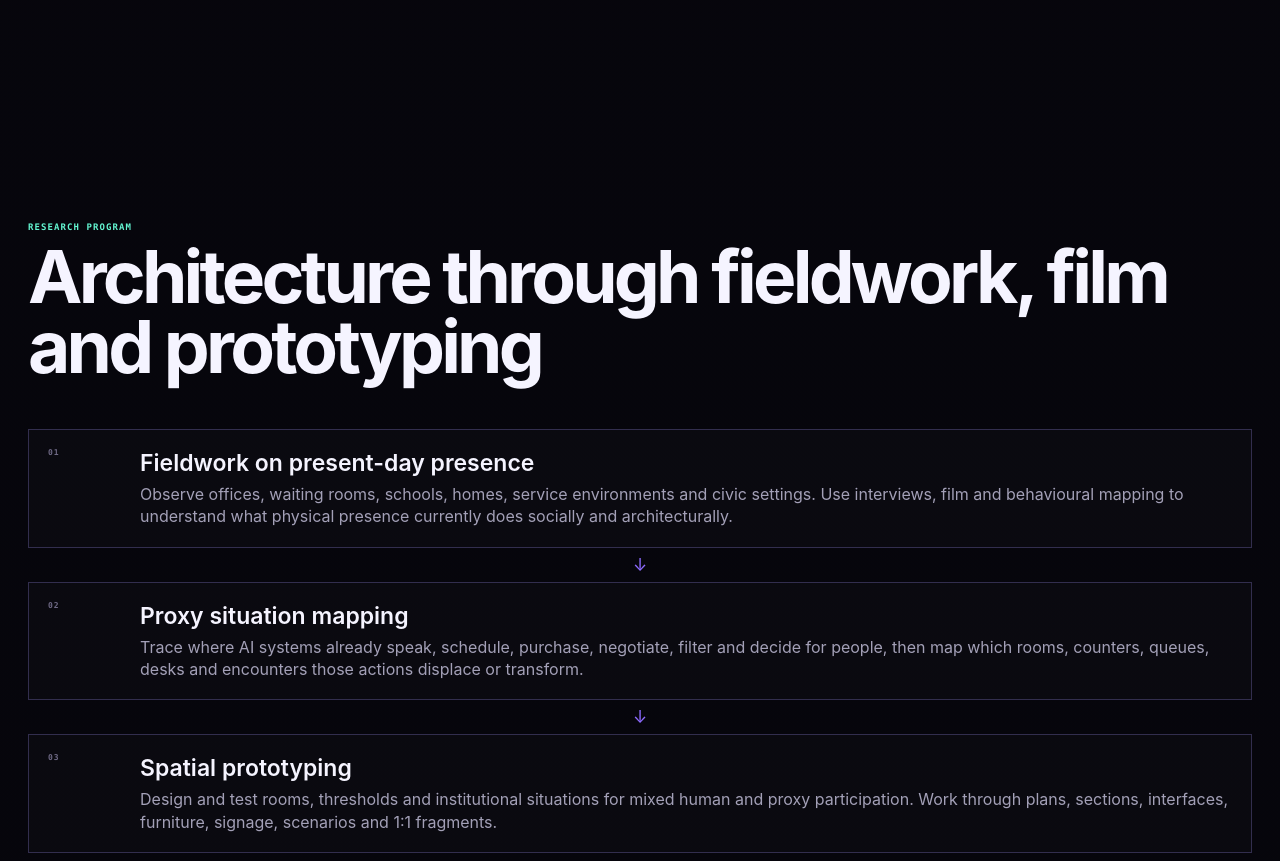
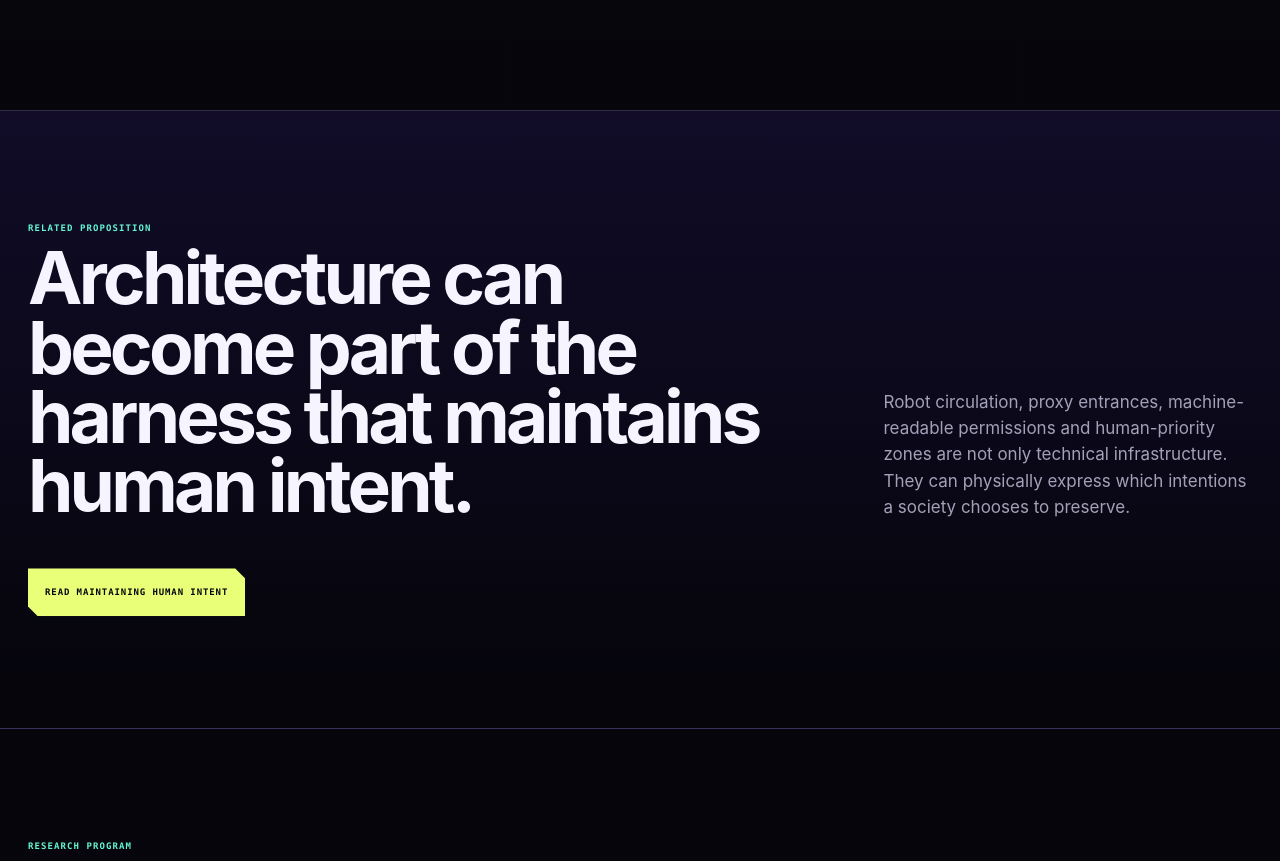
Before and after one commit to krishaamer/proxy-society, a Next.js app: page /proposal in a window 1280 px wide. Shown: the part 4697-5558 px from the top of the page. Built offline with nearby package versions, Linux system fonts and the light colour scheme.

Commit message:
Link architecture proposal to human intent research

```diff
--- a/app/proposal/page.tsx
+++ b/app/proposal/page.tsx
@@ -77,6 +77,16 @@ export default function ProposalPage() {
       <div className="asymmetry-grid">{spatialTypologies.map(item => <article className="equation-card" key={item.title}><strong>{item.title}</strong><p>{item.copy}</p></article>)}</div>
     </section>
 
+    <section className="section dark-section">
+      <div className="shell">
+        <div className="section-heading inverse">
+          <div><p className="section-kicker">RELATED PROPOSITION</p><h2>Architecture can become part of the harness that maintains human intent.</h2></div>
+          <p>Robot circulation, proxy entrances, machine-readable permissions and human-priority zones are not only technical infrastructure. They can physically express which intentions a society chooses to preserve.</p>
+        </div>
+        <a className="button primary light" href="/human-intent">READ MAINTAINING HUMAN INTENT</a>
+      </div>
+    </section>
+
     <section className="section shell" id="method">
       <div className="section-heading compact"><div><p className="section-kicker">RESEARCH PROGRAM</p><h2>Architecture through fieldwork, film and prototyping</h2></div></div>
       <div className="case-flow">{methods.map((m,i) => <div className="case-step-wrap" key={m.id}><div><span>{m.id}</span><strong>{m.title}</strong><p>{m.copy}</p></div>{i < methods.length - 1 && <div className="flow-arrow">↓</div>}</div>)}</div>
```
